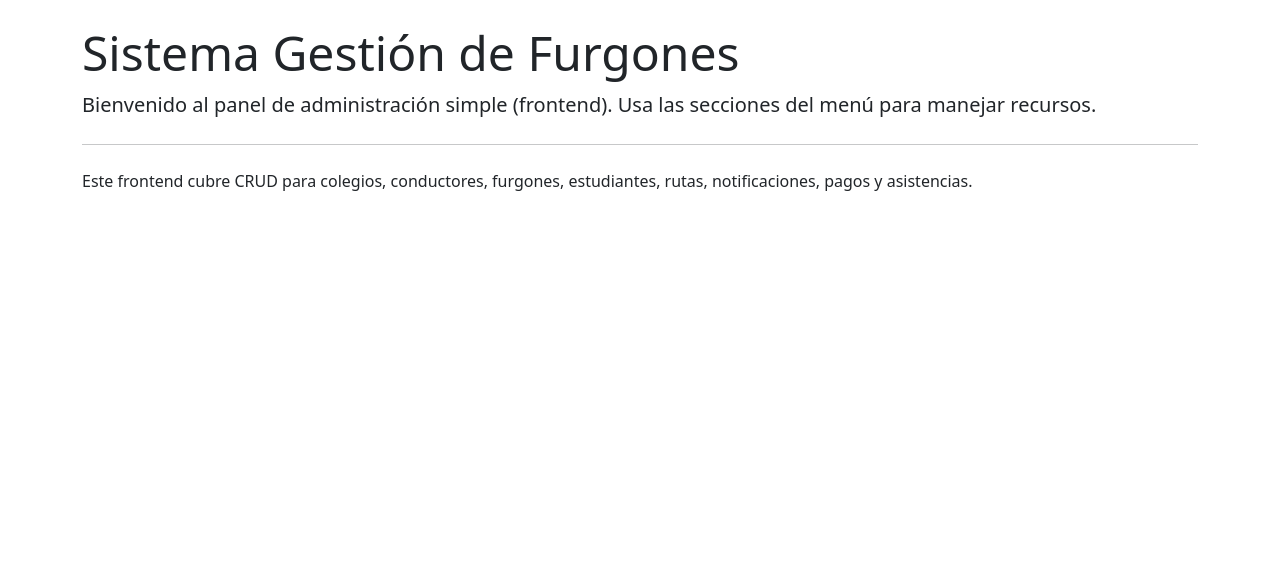
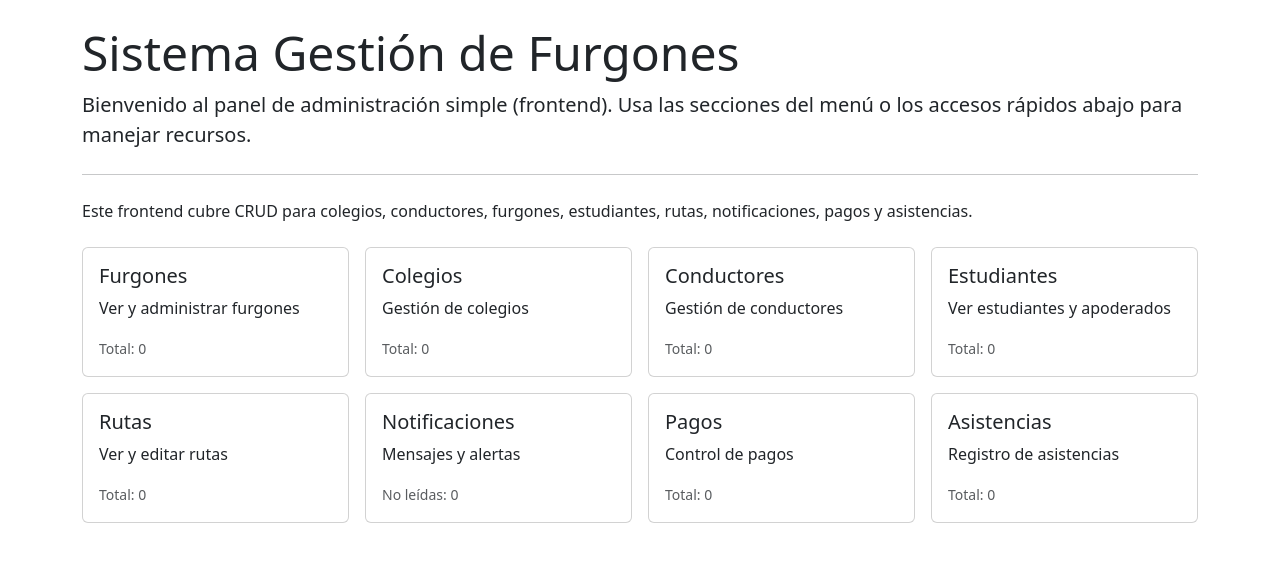
Before and after one commit to DaniznX/Gestion_de_Furgones, a Django app: page / in a window 1280 px wide. Shown: the part 56-618 px from the top of the page. Run offline with Django 4.2, Linux system fonts and the light colour scheme; the visitor is signed in with stand-in values (Sample User, id 1); data that the repository does not hold is empty.

Commit message:
frontend: order lists, add dashboard counts and improve index UX

```diff
--- a/frontend/views.py
+++ b/frontend/views.py
@@ -17,11 +17,48 @@ from .forms import (
 class IndexView(TemplateView):
     template_name = 'frontend/index.html'
 
+    def get_context_data(self, **kwargs):
+        ctx = super().get_context_data(**kwargs)
+        user = self.request.user
+        # Global counts
+        ctx['count_furgones'] = Furgon.objects.count()
+        ctx['count_colegios'] = Colegio.objects.count()
+        ctx['count_conductores'] = Conductor.objects.count()
+        ctx['count_estudiantes'] = Estudiante.objects.count()
+        ctx['count_rutas'] = Ruta.objects.count()
+        ctx['count_pagos'] = Pago.objects.count()
+        ctx['count_asistencias'] = Asistencia.objects.count()
+        # user-specific counts
+        if user and user.is_authenticated and in_group(user, 'Conductor'):
+            ctx['count_my_furgones'] = Furgon.objects.filter(conductor__user=user).count()
+        else:
+            ctx['count_my_furgones'] = 0
+        if user and user.is_authenticated:
+            # unread notifications relevant to user
+            if in_group(user, 'Apoderado'):
+                qs = Notificacion.objects.filter(
+                    estudiante__apoderado_user=user,
+                    leido=False,
+                )
+                ctx['count_unread_notifications'] = qs.count()
+            elif in_group(user, 'Conductor'):
+                qs = Notificacion.objects.filter(
+                    furgon__conductor__user=user,
+                    leido=False,
+                )
+                ctx['count_unread_notifications'] = qs.count()
+            else:
+                ctx['count_unread_notifications'] = Notificacion.objects.filter(leido=False).count()
+        else:
+            ctx['count_unread_notifications'] = 0
+        return ctx
+
 
 class ColegioList(LoginRequiredMixin, ListView):
     model = Colegio
     template_name = 'frontend/colegio_list.html'
     paginate_by = 20
+    ordering = ['nombre']
 
 
 class AdminRequiredMixin(UserPassesTestMixin):
@@ -41,6 +78,7 @@ class ConductorList(LoginRequiredMixin, ListView):
     model = Conductor
     template_name = 'frontend/conductor_list.html'
     paginate_by = 20
+    ordering = ['nombre']
 
 
 class ConductorCreate(LoginRequiredMixin, AdminRequiredMixin, CreateView):
@@ -59,13 +97,13 @@ class FurgonList(LoginRequiredMixin, ListView):
         user = self.request.user
         # Admins see all
         if user and (user.is_staff or in_group(user, 'Administrador')):
-            return super().get_queryset()
+            return super().get_queryset().order_by('patente')
         # Conductors see only their furgones
         if user and in_group(user, 'Conductor'):
-            return Furgon.objects.filter(conductor__user=user)
+            return Furgon.objects.filter(conductor__user=user).order_by('patente')
         # Apoderado sees furgones related to their students
         if user and in_group(user, 'Apoderado'):
-            return Furgon.objects.filter(estudiantes__apoderado_user=user).distinct()
+            return Furgon.objects.filter(estudiantes__apoderado_user=user).distinct().order_by('patente')
         # Default: empty queryset for regular authenticated users
         return Furgon.objects.none()
 
@@ -167,11 +205,11 @@ class EstudianteList(LoginRequiredMixin, ListView):
     def get_queryset(self):
         user = self.request.user
         if user and (user.is_staff or in_group(user, 'Administrador')):
-            return super().get_queryset()
+            return super().get_queryset().order_by('nombre')
         if user and in_group(user, 'Apoderado'):
-            return Estudiante.objects.filter(apoderado_user=user)
+            return Estudiante.objects.filter(apoderado_user=user).order_by('nombre')
         if user and in_group(user, 'Conductor'):
-            return Estudiante.objects.filter(furgon__conductor__user=user)
+            return Estudiante.objects.filter(furgon__conductor__user=user).order_by('nombre')
         return Estudiante.objects.none()
 
 
@@ -215,6 +253,7 @@ class RutaList(LoginRequiredMixin, ListView):
     model = Ruta
     template_name = 'frontend/ruta_list.html'
     paginate_by = 20
+    ordering = ['hora_inicio']
 
 
 class RutaCreate(LoginRequiredMixin, AdminRequiredMixin, CreateView):
@@ -284,6 +323,7 @@ class PagoList(LoginRequiredMixin, ListView):
     model = Pago
     template_name = 'frontend/pago_list.html'
     paginate_by = 20
+    ordering = ['-fecha']
 
 
 class PagoCreate(LoginRequiredMixin, AdminRequiredMixin, CreateView):
@@ -302,6 +342,7 @@ class AsistenciaList(LoginRequiredMixin, ListView):
     model = Asistencia
     template_name = 'frontend/asistencia_list.html'
     paginate_by = 20
+    ordering = ['-fecha']
 
 
 class AsistenciaCreate(LoginRequiredMixin, AdminRequiredMixin, CreateView):
--- a/templates/frontend/index.html
+++ b/templates/frontend/index.html
@@ -1,11 +1,119 @@
 {% extends 'frontend/base.html' %}
 
 {% block content %}
-  <div class="jumbotron">
+  <div class="jumbotron mb-4">
     <h1 class="display-5">Sistema Gestión de Furgones</h1>
-    <p class="lead">Bienvenido al panel de administración simple (frontend). Usa las secciones del menú para manejar recursos.</p>
-
+    <p class="lead">Bienvenido al panel de administración simple (frontend). Usa las secciones del menú o los accesos rápidos abajo para manejar recursos.</p>
     <hr class="my-4">
     <p>Este frontend cubre CRUD para colegios, conductores, furgones, estudiantes, rutas, notificaciones, pagos y asistencias.</p>
   </div>
+
+  <div class="row g-3">
+    {% load role_tags %}
+    {% if user.is_authenticated %}
+      <div class="col-6 col-md-4 col-lg-3">
+        <a class="card text-decoration-none text-dark" href="{% url 'frontend:furgon_list' %}">
+          <div class="card-body">
+            <h5 class="card-title">Furgones</h5>
+            <p class="card-text">Ver y administrar furgones</p>
+            <small class="text-muted">Total: {{ count_furgones }}{% if count_my_furgones %} • Míos: {{ count_my_furgones }}{% endif %}</small>
+          </div>
+        </a>
+      </div>
+    {% endif %}
+
+    {% if user.is_staff or user|has_group:'Administrador' %}
+      <div class="col-6 col-md-4 col-lg-3">
+        <a class="card text-decoration-none text-dark" href="{% url 'frontend:colegio_list' %}">
+          <div class="card-body">
+            <h5 class="card-title">Colegios</h5>
+            <p class="card-text">Gestión de colegios</p>
+            <small class="text-muted">Total: {{ count_colegios }}</small>
+          </div>
+        </a>
+      </div>
+      <div class="col-6 col-md-4 col-lg-3">
+        <a class="card text-decoration-none text-dark" href="{% url 'frontend:conductor_list' %}">
+          <div class="card-body">
+            <h5 class="card-title">Conductores</h5>
+            <p class="card-text">Gestión de conductores</p>
+            <small class="text-muted">Total: {{ count_conductores }}</small>
+          </div>
+        </a>
+      </div>
+    {% endif %}
+
+    {% if user.is_staff or user|has_group:'Administrador' or user|has_group:'Conductor' or user|has_group:'Apoderado' %}
+      <div class="col-6 col-md-4 col-lg-3">
+        <a class="card text-decoration-none text-dark" href="{% url 'frontend:estudiante_list' %}">
+          <div class="card-body">
+            <h5 class="card-title">Estudiantes</h5>
+            <p class="card-text">Ver estudiantes y apoderados</p>
+            <small class="text-muted">Total: {{ count_estudiantes }}</small>
+          </div>
+        </a>
+      </div>
+      <div class="col-6 col-md-4 col-lg-3">
+        <a class="card text-decoration-none text-dark" href="{% url 'frontend:ruta_list' %}">
+          <div class="card-body">
+            <h5 class="card-title">Rutas</h5>
+            <p class="card-text">Ver y editar rutas</p>
+            <small class="text-muted">Total: {{ count_rutas }}</small>
+          </div>
+        </a>
+      </div>
+      <div class="col-6 col-md-4 col-lg-3">
+        <a class="card text-decoration-none text-dark" href="{% url 'frontend:notificacion_list' %}">
+          <div class="card-body">
+            <h5 class="card-title">Notificaciones</h5>
+            <p class="card-text">Mensajes y alertas</p>
+            <small class="text-muted">No leídas: {{ count_unread_notifications }}</small>
+          </div>
+        </a>
+      </div>
+    {% endif %}
+
+    {% if user.is_staff or user|has_group:'Administrador' %}
+      <div class="col-6 col-md-4 col-lg-3">
+        <a class="card text-decoration-none text-dark" href="{% url 'frontend:pago_list' %}">
+          <div class="card-body">
+            <h5 class="card-title">Pagos</h5>
+            <p class="card-text">Control de pagos</p>
+            <small class="text-muted">Total: {{ count_pagos }}</small>
+          </div>
+        </a>
+      </div>
+      <div class="col-6 col-md-4 col-lg-3">
+        <a class="card text-decoration-none text-dark" href="{% url 'frontend:asistencia_list' %}">
+          <div class="card-body">
+            <h5 class="card-title">Asistencias</h5>
+            <p class="card-text">Registro de asistencias</p>
+            <small class="text-muted">Total: {{ count_asistencias }}</small>
+          </div>
+        </a>
+      </div>
+    {% endif %}
+
+    {% if user.is_authenticated and user|has_group:'Conductor' %}
+      <div class="col-6 col-md-4 col-lg-3">
+        <a class="card text-decoration-none text-dark" href="{% url 'frontend:mi_furgon' %}">
+          <div class="card-body">
+            <h5 class="card-title">Mi Furgón</h5>
+            <p class="card-text">Acceso rápido a tu furgón y rutas</p>
+          </div>
+        </a>
+      </div>
+    {% endif %}
+
+    {% if not user.is_authenticated %}
+      <div class="col-6 col-md-4 col-lg-3">
+        <a class="card text-decoration-none text-dark" href="{% url 'frontend:login' %}">
+          <div class="card-body">
+            <h5 class="card-title">Entrar</h5>
+            <p class="card-text">Accede para ver y administrar recursos</p>
+          </div>
+        </a>
+      </div>
+    {% endif %}
+  </div>
 {% endblock %}
```
